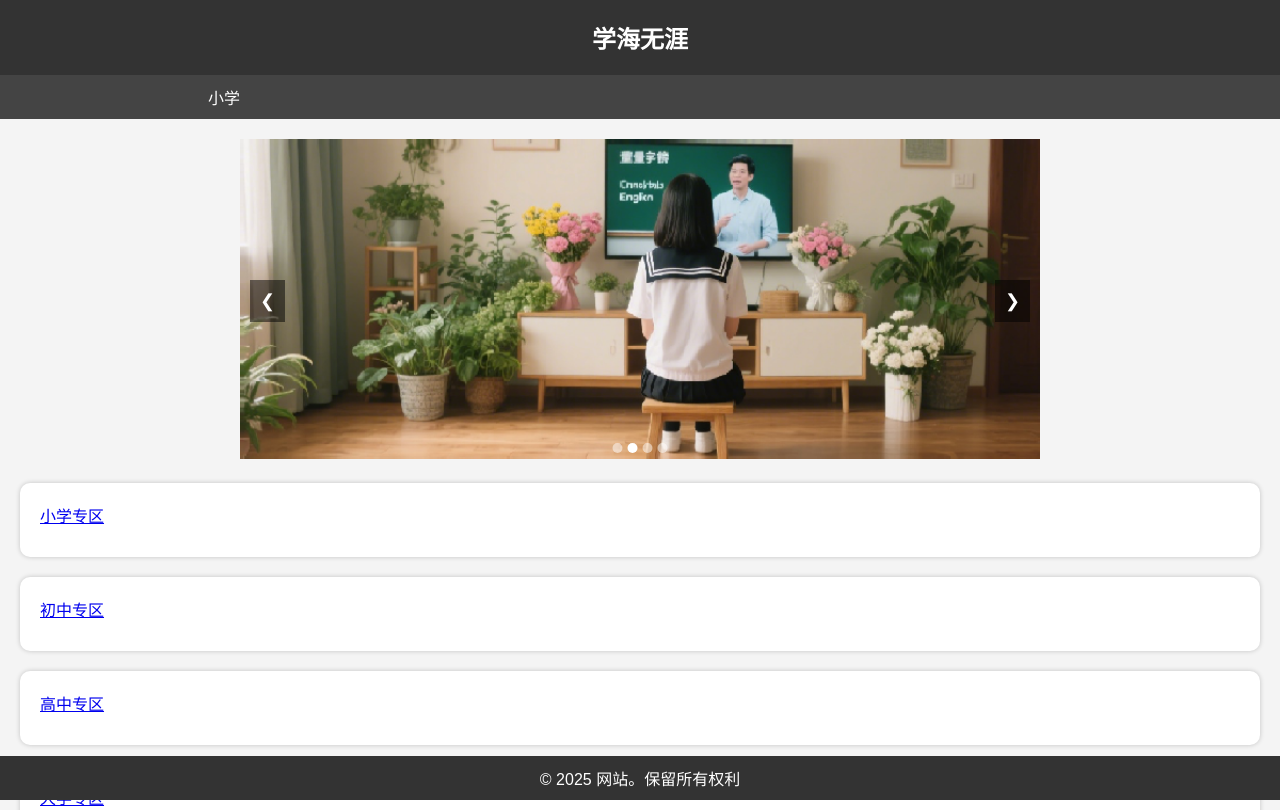
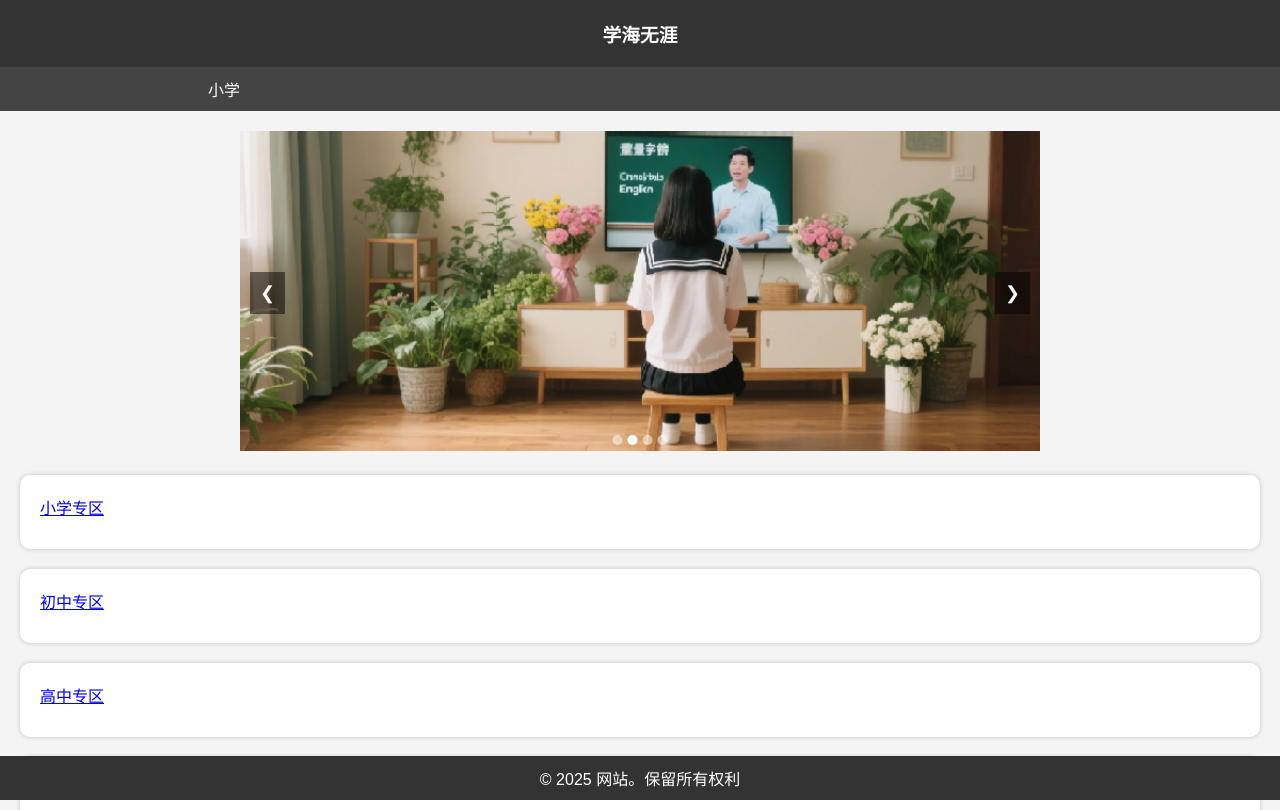
Before and after one commit to huangjun193/hj_Quqrk, a plain HTML site: page index.html in a window 1280 px wide. Shown: the top 810 px of the page. Drawn offline with Linux system fonts and the light colour scheme.

Commit message:
Update index.html

```diff
--- a/index.html
+++ b/index.html
@@ -163,7 +163,7 @@
 <body>
     <!-- 头部 -->
     <header>
-        <h2>学海无涯</h2>
+        <h3>学海无涯</h3>
     </header>
 
     <!-- 导航栏 -->
```
